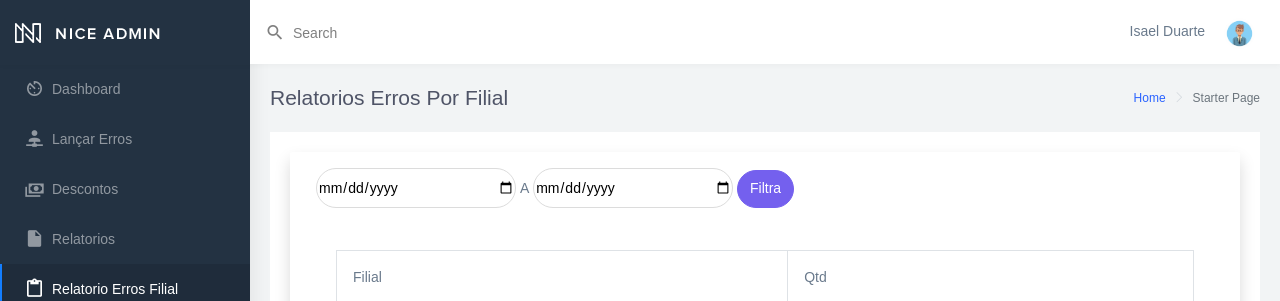
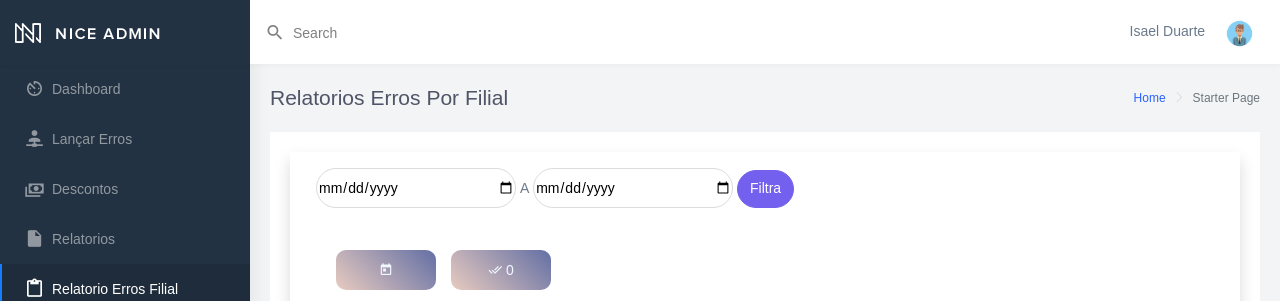
Before and after one commit to isaelsilva1039/php_sistema, a PHP site: page /auditoria/relatorio_erros_filial.php in a window 1280 px wide. Shown: the top 301 px of the page. Run offline with PHP 8.4, Linux system fonts and the light colour scheme; a user stored in the database is signed in; data comes from the database, SQL or seed files in the repository; lists and menus that the app fills with data are empty; some web fonts are replaced.

Commit message:
coresbotoes

```diff
--- a/auditoria/Relatorios_class.php
+++ b/auditoria/Relatorios_class.php
@@ -22,10 +22,10 @@ class Relatorioserros extends Conexao {
             $slq->execute();
             $resul = $slq->rowCount();
             $html = $resul;
-            $html;
+            $this->quantidadeDosFiltrosFilial = $html;
             return $slq->fetchAll();
         } else {
-            echo $this->dataInicio;
+            $this->dataInicio;
             $pdo = parent::get_instace();
             $slq = "SELECT filial, Count(*) FROM tb_erros_auditoria
              where data BETWEEN '$this->dataInicio' and  '$this->dataFim'  GROUP BY filial HAVING Count(*) > 0 order by Count(*) desc  ";
@@ -33,7 +33,7 @@ class Relatorioserros extends Conexao {
             $slq->execute();
             $resul = $slq->rowCount();
             $html = $resul;
-            $html;
+            $this->quantidadeDosFiltrosFilial = $html;
             return $slq->fetchAll();
         }
     }
@@ -46,9 +46,10 @@ class Relatorioserros extends Conexao {
             $slq = "SELECT * FROM tb_erros_auditoria WHERE filial = $this->filial and data BETWEEN '$this->dataInicio' and  '$this->dataFim' order by id    ";
             $slq = $pdo->prepare($slq);
             $slq->execute();
-            var_dump($html = $slq->rowCount());
-            var_dump($this->quantidadeDosFiltrosFilial = $html);
+            $html = $slq->rowCount();
+            $this->quantidadeDosFiltrosFilial = $html;
             return $slq->fetchAll();
+
         } elseif ($this->limite === 'todos' && $this->filial === false && $this->dataInicio && $this->dataFim) {
             $pdo = parent::get_instace();
             $slq = "SELECT * FROM tb_erros_auditoria WHERE  data BETWEEN '$this->dataInicio' and  '$this->dataFim' order by id    ";
@@ -112,7 +113,7 @@ class Relatorioserros extends Conexao {
             $slq->execute();
             $resul = $slq->rowCount();
             $html = $resul;
-            return $this->quantidadeDosFiltrosFilial = $html;
+             $this->quantidadeDosFiltrosFilial = $html;
             return $slq->fetchAll();
         }
     }
--- a/auditoria/relatorio_erros_filial.php
+++ b/auditoria/relatorio_erros_filial.php
@@ -167,6 +167,35 @@ $Obj = new Relatorioserros();
                     </div>
                 </div>
             </div>
+            <style>
+                .caixaqtd {
+                    background: linear-gradient(45deg, #e8cbc0, #636fa4);
+                    color: aliceblue;
+                    height: 40px;
+                    width: 100px;
+                    border-radius: 10px;
+                    float: right;
+                }
+
+                .numero {
+                    margin-top: 10px;
+                }
+
+                .caixaqtd2 {
+                    background: linear-gradient(45deg, #e8cbc0, #636fa4);
+                    color: aliceblue;
+                    height: 40px;
+                    width: 100px;
+                    border-radius: 10px;
+                    float: left;
+                }
+
+                .masterqtd {
+                    height: 30px;
+                    width: 215px;
+                }
+            </style>
+
             <div class="container-fluid">
                 <div class="row">
                     <div class="col-12">
@@ -201,6 +230,27 @@ $Obj = new Relatorioserros();
                                                         <div class="card-body">
                                                             <div class="table-responsive m-t-20">
 
+
+
+                                                                <div class="masterqtd">
+                                                                    <div class="caixaqtd">
+                                                                        <center>
+                                                                            <?php
+                                                                             $Obj->datasFiltros();
+                                                                             $Obj->datasFiltrosFim();
+                                                                             $Obj->pegaFilialMotraQuantidadeDeerros();
+                                                                             $Obj->getQtdFiltriFilial();
+
+                                                                            ?>
+                                                                            <label class="numero"> <i class="mdi  mdi-check-all"> </i> <?php echo $Obj->getQtdFiltriFilial(); ?> </label>
+                                                                        </center>
+                                                                    </div>
+                                                                    <div class="caixaqtd2">
+                                                                        <center>
+                                                                            <label class="numero"> <i class="mdi mdi-calendar-today"> </i> <?php ?> </label>
+                                                                        </center>
+                                                                    </div>
+                                                                </div><br>
                                                                     <table class="table table-bordered table-responsive-lg">
                                                                         <tbody>
                                                                             <tr>
@@ -209,13 +259,6 @@ $Obj = new Relatorioserros();
                                                                             </tr>
                                                                         </tbody>
                                                                         <?php
-
-                                                                    // $Obj->relatorioErrosAuditoriaNoturna();
-                                                                    // $Obj->limite();
-                                                                    // $Obj->Filto();
-                                                                    $Obj->datasFiltros();
-                                                                    $Obj->datasFiltrosFim();
-
                                                                         foreach ($Obj->pegaFilialMotraQuantidadeDeerros() as $relatoerio) :
                                                                             // $data = implode("/", array_reverse(explode("-", $relatoerio['data'])));
                                                                             //
--- a/css_login.css
+++ b/css_login.css
@@ -1,7 +1,7 @@
 /* BASIC */
 
 html {
-    background-color: #56baed;
+    background-color: #0b2735;
 }
 
 body {
--- a/login/index.php
+++ b/login/index.php
@@ -86,6 +86,7 @@
         z-index: -1;
       }
 
+
       /* .circulo2{
     position: absolute;
     height: 100%;
```
Also changed, not shown: auditoria/relatorio_erros.php (+26 -10 lines), auditoria/.htaccess (added), nice-html/ltr/.htaccess (added), nice-html/relatorios/.htaccess (added). Lines whose indentation alone changed are shown as unchanged.
